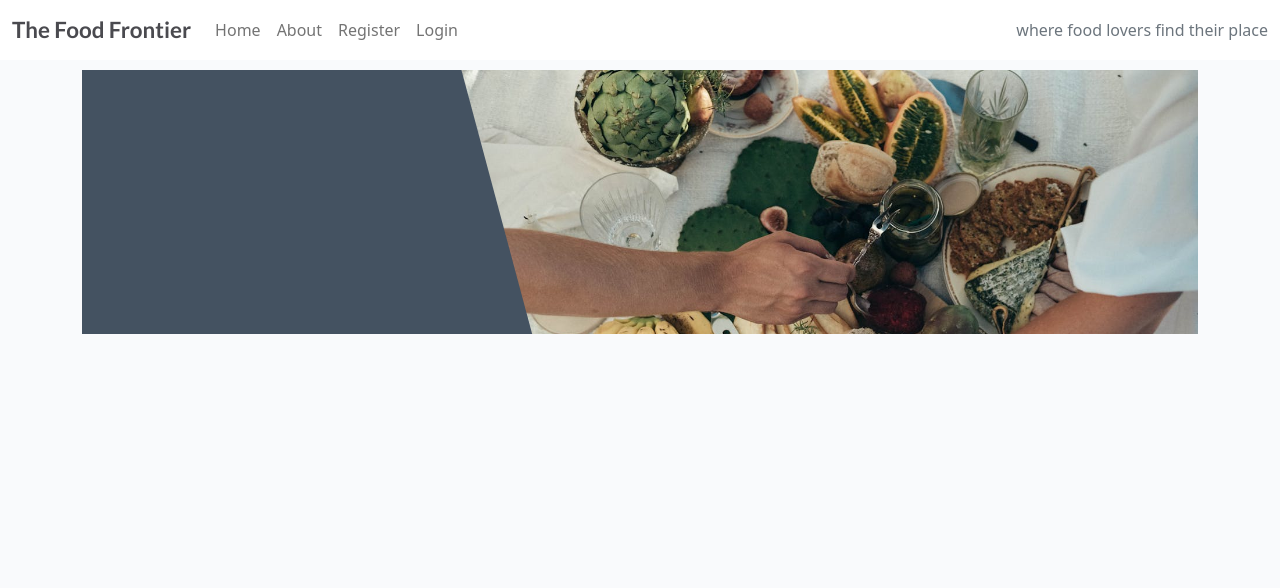
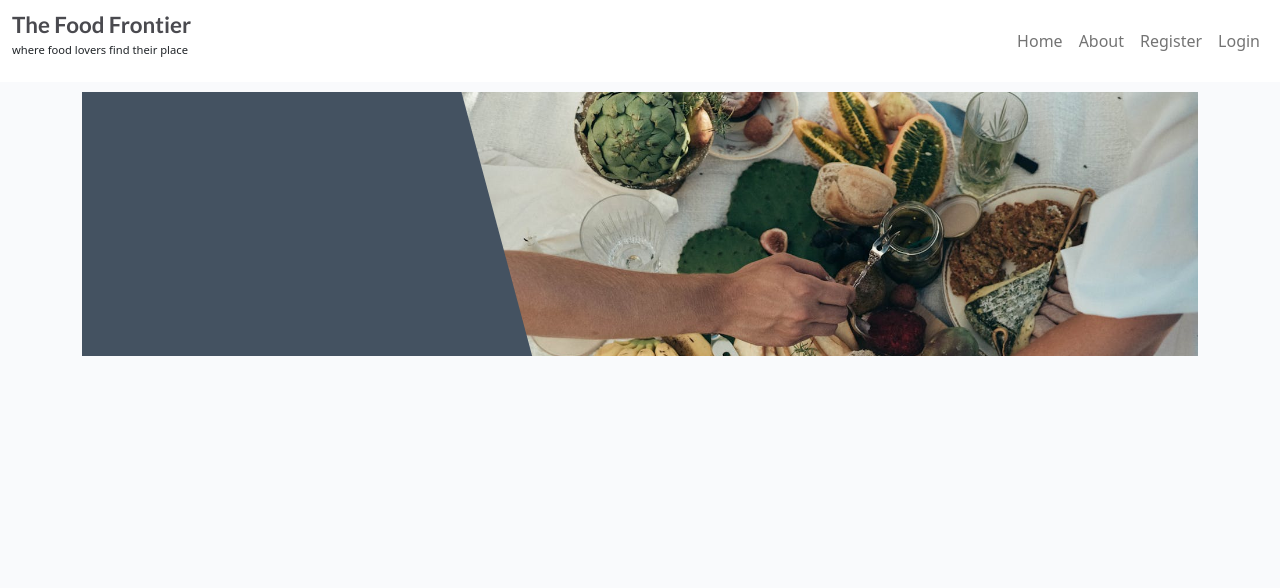
Before and after one commit to Alexiou981/the-food-frontier, a Django app: template about/templates/about/about.html in a window 1280 px wide. Shown: the top 588 px of the page. Run offline with Django 3.2, Linux system fonts and the light colour scheme; the template is opened without the code that fills it, so the values that code supplies are empty; some libraries are stand-ins or nearby versions.

Commit message:
style: move pages to right of screen and quote under title

```diff
--- a/static/css/style.css
+++ b/static/css/style.css
@@ -183,3 +183,12 @@ nav.users_recipes{
     display: flex;
     justify-content: space-evenly;
 }
+
+/* sets navigation pages to the far right of the screen when not collapsed */
+.navigation-pages {
+    justify-content: flex-end;
+}
+
+.name-quote > p {
+    font-size: 70%;
+}
--- a/templates/base.html
+++ b/templates/base.html
@@ -40,12 +40,17 @@
     <!-- Navigation -->
     <nav class="navbar navbar-expand-lg navbar-light bg-white">
         <div class="container-fluid">
-            <a class="navbar-brand" href="{% url 'home' %}"><span class="brand">The Food Frontier</span></a>
+            <div class="name-quote">
+                <a class="navbar-brand" href="{% url 'home' %}"><span class="brand">The Food Frontier</span></a>
+                <p>where food lovers find their place</p>
+            </div>
             <button class="navbar-toggler" type="button" data-bs-toggle="collapse" data-bs-target="#navbarText"
                 aria-controls="navbarText" aria-expanded="false" aria-label="Toggle navigation">
                 <span class="navbar-toggler-icon"></span>
             </button>
-            <div class="collapse navbar-collapse" id="navbarText">
+
+            <div class="collapse navbar-collapse navigation-pages" id="navbarText">
+                <span>
                 <ul class="navbar-nav me-auto mb-2 mb-lg-0">
                     <li class="nav-item">
                         <a class="nav-link {% if request.path == home_url %}active{% endif %}" aria-current="page"
@@ -84,10 +89,8 @@
                     {% endif %}
                     <!-- To here -->
                 </ul>
-                <span class="navbar-text text-muted">
-                    where food lovers find their place
-                </span>
             </div>
+        </span>
         </div>
     </nav>
     <!-- displaying Django messages -->
```
